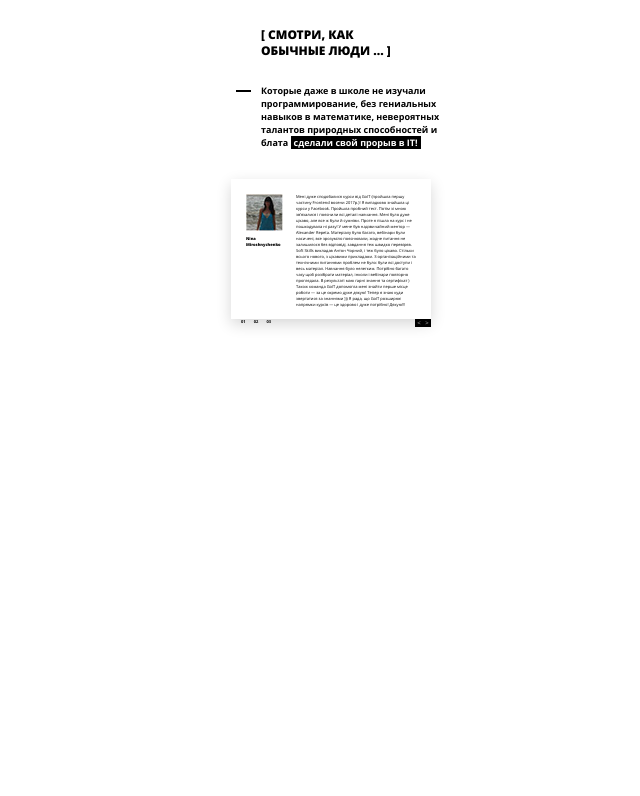
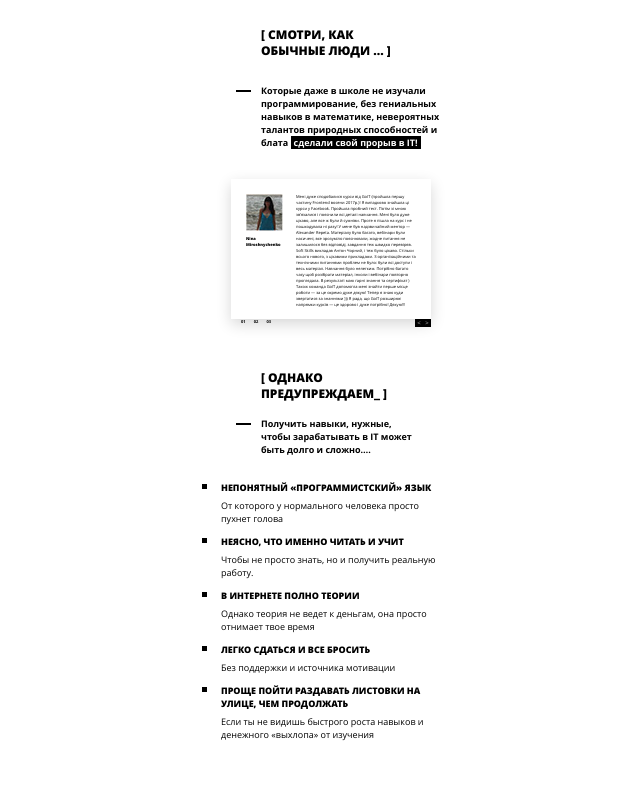
Before and after one commit to arthurtheking/tripwire, a website: page src/index.html in a window 1280 px wide. Shown: the part 2320-3116 px from the top of the page, without its empty margins (309-949 px from the left). Before the commit the page ends 2690 px from the top, so only its background shows below. Drawn offline with Linux system fonts and the light colour scheme; files that its build step writes are made by us from their sources.

Commit message:
added sec 6 320

```diff
--- a/src/index.html
+++ b/src/index.html
@@ -117,6 +117,19 @@
             </div>
         </div>
     </div>
+    <div class="wrapper_f">
+        <div class="container_f">
+            <h3 class="title_f">[ Однако предупреждаем_ ]</h3>
+            <h5 class="subtitle_f">Получить навыки, нужные, чтобы зарабатывать в IT может быть долго и сложно…. </h5>
+            <ul class="list_f">
+                <li class="list-item_f"><h6>Непонятный «программистский» язык</h6>От которого у нормального человека просто пухнет голова </li>
+                <li class="list-item_f"><h6>Неясно, что именно читать и учит</h6>Чтобы не просто знать, но и получить реальную работу.</li>
+                <li class="list-item_f"><h6>В Интернете полно теории</h6>Однако теория не ведет к деньгам, она просто отнимает твое время</li>
+                <li class="list-item_f"><h6>Легко сдаться и все бросить</h6>Без поддержки и источника мотивации</li>
+                <li class="list-item_f"><h6>Проще пойти раздавать листовки на улице, чем продолжать</h6>Если ты не видишь быстрого роста навыков и денежного «выхлопа» от изучения </li>
+            </ul>
+        </div>
+    </div>
 </body>
 
 </html>
--- /dev/null
+++ b/src/sass/components/_section_f.scss
@@ -0,0 +1,71 @@
+.wrapper_f {
+    min-width: 320px;
+    color: #000000;
+    font-family: 'Open Sans', sans-serif;
+}
+.container_f {
+    width: 300px;
+    margin-left: auto;
+    margin-right: auto;
+    padding-bottom: 45px;
+}
+.title_f {
+    font-size: 12px;
+    line-height: 16px;
+    font-weight: 900;
+    width: 140px;
+    margin-left: auto;
+    margin-right: auto;
+    margin-bottom: 15px;
+    text-transform: uppercase;
+}
+.subtitle_f {
+    font-size: 9px;
+    line-height: 13px;
+    font-weight: 700;
+    width: 160px;
+    margin-left: 80px;
+    margin-bottom: 25px;
+    position: relative;
+}
+.subtitle_f::before {
+    content: '';
+    width: 15px;
+    position: absolute;
+    top: 6px;
+    left:-25px;
+    border-bottom: 2px solid #000;
+}
+.list_f {
+    list-style: none;
+    padding: 0;
+    width: 220px;
+    margin-left: auto;
+    margin-right: auto;
+}
+.list-item_f {
+    font-size: 9px;
+    line-height: 13px;
+    font-weight: 400;
+    position: relative;
+}
+.list-item_f:nth-last-of-type(n+2) {
+    margin-bottom: 10px;
+}
+.list-item_f>h6 {
+    font-size: 9px;
+    line-height: 13px;
+    font-weight: 900;
+    text-transform: uppercase;
+}
+.list-item_f::before {
+    content: '';
+    width: 5px;
+    height: 5px;
+    display: inline-block;
+    position: absolute;
+    background-color: #000;
+    left: -19px;
+    top: 0px;
+    margin-top: 3px;
+}
--- a/src/sass/main.scss
+++ b/src/sass/main.scss
@@ -8,3 +8,4 @@
 @import "./components/_section_c.scss";
 @import "./components/_section_d.scss";
 @import "./components/_section_e.scss";
+@import "./components/_section_f.scss";
```
Also changed, not shown: build/css/stylesheet.css, build/index.html.
